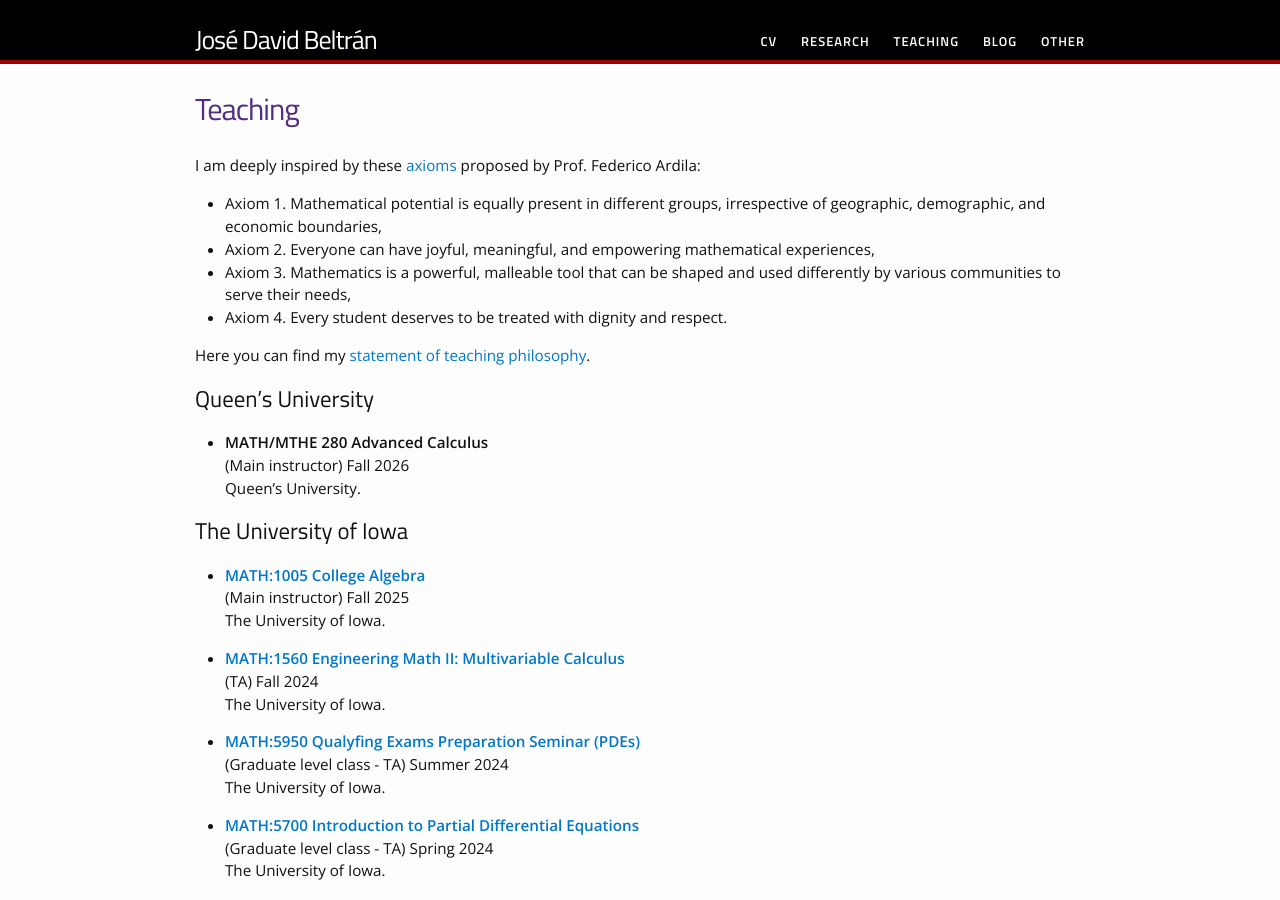
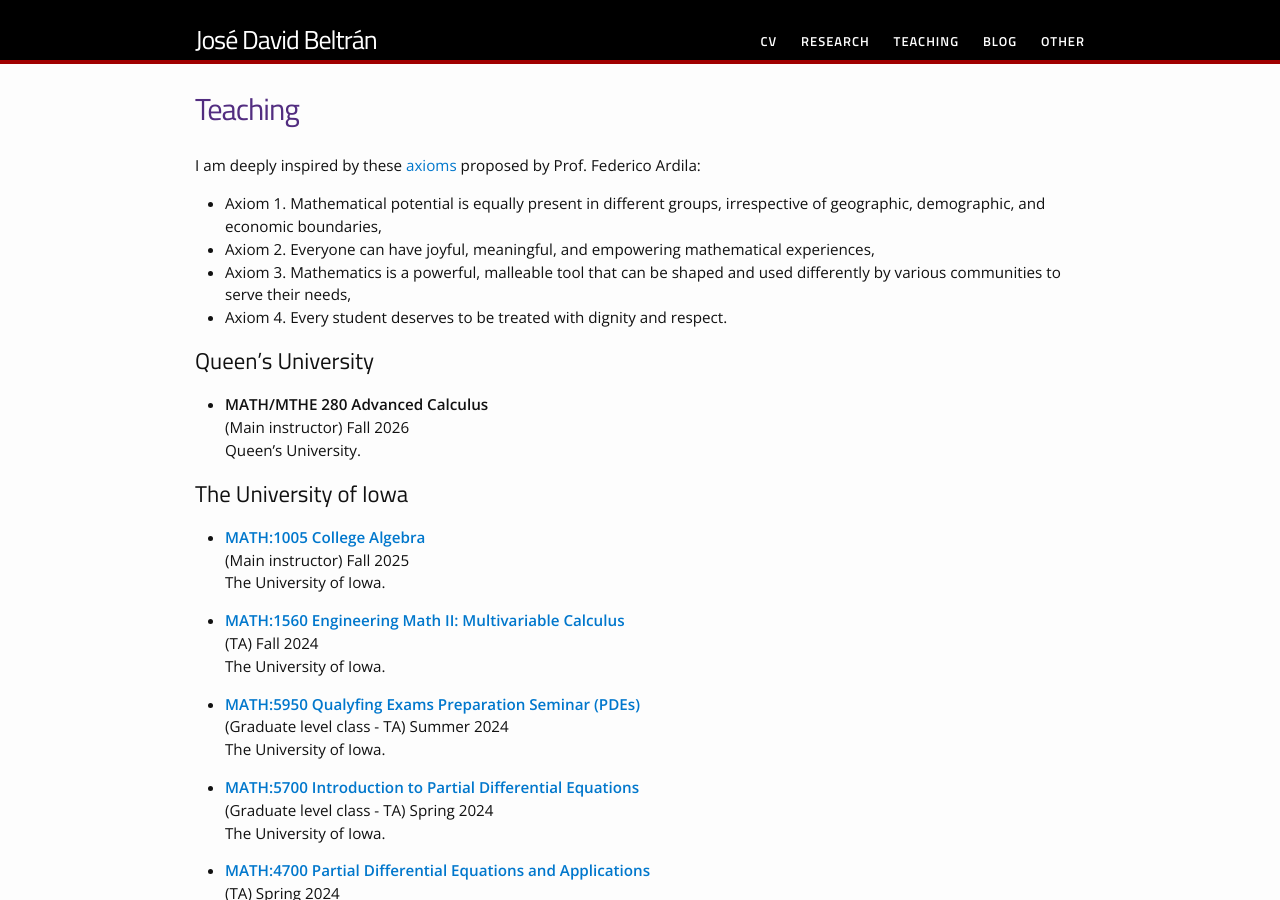
Before and after one commit to jdavidbel/jdavidbel.github.io, a Jekyll site: the page built from teaching/teaching.md, in a window 1280 px wide and 900 px high. Built offline with Jekyll 4.4.1, drawn with Linux system fonts in a browser that asks for light colours.

Commit message:
statements
removed the statements

```diff
--- a/teaching/teaching.md
+++ b/teaching/teaching.md
@@ -28,7 +28,6 @@ I am deeply inspired by these [axioms](https://fardila.com/) proposed by Prof. F
 - Axiom 3. Mathematics is a powerful, malleable tool that can be shaped and used differently by various communities to serve their needs,
 - Axiom 4. Every student deserves to be treated with dignity and respect.
 
-Here you can find my [statement of teaching philosophy](https://iowa-my.sharepoint.com/:b:/g/personal/jdbeltranlizarazo_uiowa_edu/Edlc7BjpNEVMoZUKtfxR2FIBPQqz--Wkw0yBNpFZobelFg?e=HVsk0c).
 
 ## Queen's University
 
```
Also changed, not shown: research.md (+0 -2 lines).
